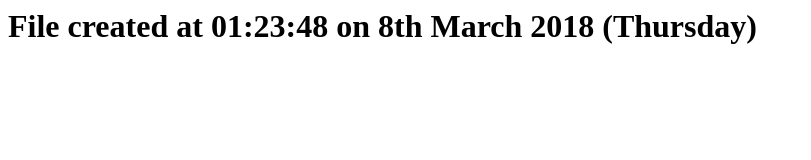
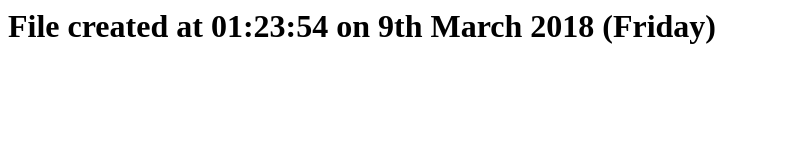
Before and after one commit to sole/publish-and-cron, a plain HTML site: page index.html in a window 1280 px wide. Shown: the whole page, without its empty margins (0-811 px from the left). Drawn offline with Linux system fonts and the light colour scheme.

Commit message:
Built from commit 9921361ec153f92ea03c2b71ecfaecc8a2d7d6eb

```diff
--- a/index.html
+++ b/index.html
@@ -1 +1 @@
-<h1>File created at 01:23:48 on 8th March 2018 (Thursday)</h1>
+<h1>File created at 01:23:54 on 9th March 2018 (Friday)</h1>
```
